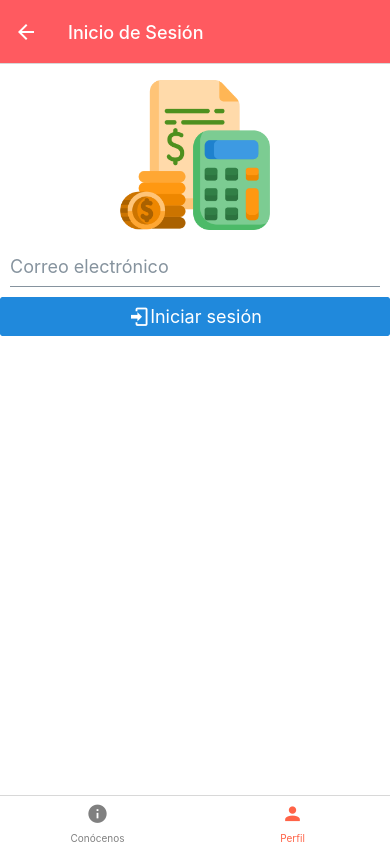
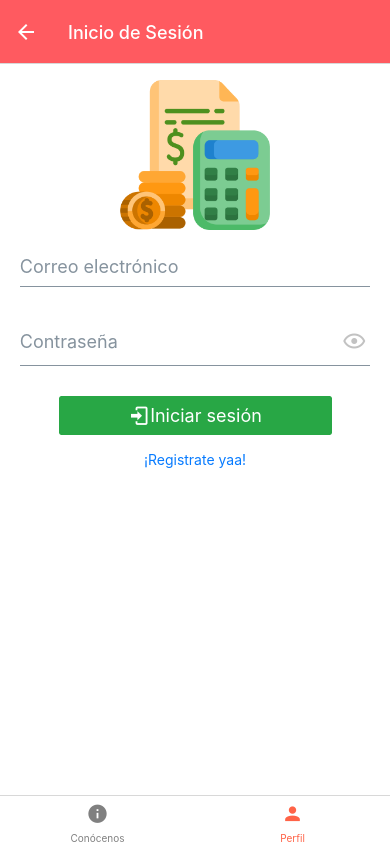
Before and after one commit to MkeBssUni/Finanzas, a React Native app: screen /loginStack in a window 390 px wide. Built offline with nearby package versions, Linux system fonts and the light colour scheme.

Commit message:
Subiendo 16/02/23

```diff
--- a/App.js
+++ b/App.js
@@ -1,24 +1,9 @@
-import { StatusBar } from 'expo-status-bar';
-import { StyleSheet, Text, View } from 'react-native';
-import { Button } from '@rneui/themed';
-import Login from './modules/auth/adapters/screens/Login';
+import { StyleSheet} from 'react-native';
 import Navigation from './config/navigation/Navigation';
-import { initializeApp } from "firebase/app";
+import {app} from './config/utils/firebase'
+
 
 export default function App() {
-
-  const firebaseConfig = {
-    apiKey: "AIzaSyBhW8N52RyUL2GvReJJfJ-ZtW3_OQM49Vg",
-    authDomain: "finanzas-f41fa.firebaseapp.com",
-    projectId: "finanzas-f41fa",
-    storageBucket: "finanzas-f41fa.appspot.com",
-    messagingSenderId: "481788418291",
-    appId: "1:481788418291:web:9075105e550789a455bf86"
-  };
-
-  // Initialize Firebase
-  const app = initializeApp(firebaseConfig);
-
   return (
     <Navigation/>
   );
--- a/config/stack/ProfileStack.js
+++ b/config/stack/ProfileStack.js
@@ -8,7 +8,7 @@ const Stack = createNativeStackNavigator();
 export default function ProfileStack() {
   return (
     <Stack.Navigator
-        initialRouteName='userGuestStack'
+        //initialRouteName='userGuestStack'
         screenOptions={{
             headerMode: 'screen',
             headerTintColor: 'white',
--- /dev/null
+++ b/config/utils/firebase.js
@@ -0,0 +1,12 @@
+import { initializeApp } from "firebase/app";
+
+const firebaseConfig = {
+    apiKey: "AIzaSyBhW8N52RyUL2GvReJJfJ-ZtW3_OQM49Vg",
+    authDomain: "finanzas-f41fa.firebaseapp.com",
+    projectId: "finanzas-f41fa",
+    storageBucket: "finanzas-f41fa.appspot.com",
+    messagingSenderId: "481788418291",
+    appId: "1:481788418291:web:9075105e550789a455bf86"
+  };
+
+  export const app = initializeApp(firebaseConfig);
--- /dev/null
+++ b/kernel/components/Loading.js
@@ -0,0 +1,47 @@
+import { StyleSheet, Text, View, ActivityIndicator} from 'react-native'
+import React from 'react'
+import { Overlay } from '@rneui/base'
+
+export default function Loading(props) {
+    const {show, text} = props;
+  return (
+    <Overlay
+    isVisible={show}
+    windowsBackgroundColor= 'rgb(0,0,0,0.5)'
+    overlayBackgroundColor='transparent'
+    overlayStyle={styles.overlay}
+    >
+        <View style={styles.container} >
+            <ActivityIndicator
+            size='large'
+            color='#007bfa'
+            />
+            {text && <Text style={styles.text} >{text}</Text>}
+        </View>
+    </Overlay>
+  )
+}
+
+const styles = StyleSheet.create({
+    overlay:{
+        height:160,
+        width:250,
+        backgroundColor:'#fff',
+        borderColor:'#fff',
+        borderWidth:2,
+        borderRadius:10,
+        justifyContent:'center',
+        alignItems:'center',
+    },
+    container:{
+        flex:1,
+        justifyContent:'center',
+        alignItems:'center',
+    },
+    text:{
+        color: '#007bfa',
+        textTransform: 'uppercase',
+        marginTop: 10,
+        textAlign: 'center',
+    },
+})
--- a/modules/auth/adapters/screens/Login.js
+++ b/modules/auth/adapters/screens/Login.js
@@ -1,58 +1,136 @@
-import { StyleSheet, Text, View, ScrollView } from 'react-native'
-import React, {useState} from 'react'
-import { Input, Button, Image,Icon } from '@rneui/base'
-import { isEmpty } from 'lodash';
+import { StyleSheet, Text, View, ScrollView } from "react-native";
+import React, { useState } from "react";
+import AsyncStorage from '@react-native-async-storage/async-storage';
+import { Input, Button, Image, Icon, color } from "@rneui/base";
+import { isEmpty } from "lodash";
+import Loading from "../../../../kernel/components/Loading";
+import { getAuth, signInWithEmailAndPassword } from "firebase/auth";
 
 export default function Login(props) {
-  const [error, setError] = useState('');
-  const [email, setEmail] = useState('');
-  const [password, setPassword] = useState('');
+  const { navigation } = props;
+  const [error, setError] = useState({email: '', password: ''});
+  const [email, setEmail] = useState("");
+  const [password, setPassword] = useState("");
+  const [showPassword, setShowPassword] = useState(true);
+  const [show, setShow] = useState(false);
+  const auth = getAuth();
+  const [failedSession, setFailedSession] = useState(false);
 
-  const login = ()=>{
-    if(!(isEmpty(email) || isEmpty(password))){
-      console.log("Iniciar sesión")
+  const login = () => {
+    if (!(isEmpty(email) && isEmpty(password))) {
+      setShow(true);
+      setError({email: '', password: 'Usuario o contraseña incorrectos'});
+      signInWithEmailAndPassword(auth, email, password)
+        .then( async (userCredential) => {
+          // Signed in
+          const user = userCredential.user;
+          console.log(user);
+          setShow(false);
+          navigation.navigate("userGuestStack"); //OJOOOOOOOOOOOOOOOOOOOOOOOOOOO
 
-    }else{
-      setError('Campo obligatorio')
+          try {
+            await AsyncStorage.setItem('@session', JSON.stringify(user))
+          } catch (e) {
+            console.log("error al guardar la sesion", e);
+          }
+
+        })
+        .catch((error) => {
+          setShow(false);
+          const errorCode = error.code;
+          const errorMessage = error.message;
+
+          // ..
+        });
+    } else {
+      setError({email: 'El email es obligatorio', password: 'La contraseña es obligatoria'});
     }
-  }
+  };
   return (
     <View style={styles.container}>
       <ScrollView>
         <Image
-          source={require('../../../../assets/presupuesto.png')}
-          resizeMode='contain'
+          source={require("../../../../assets/presupuesto.png")}
+          resizeMode="contain"
           style={styles.logotype}
         />
         <Input
-          placeholder='Correo electrónico'
-          keyboardType='email-address'
+          placeholder="Correo electrónico"
+          keyboardType="email-address"
+          autoCapitalize="none"
           containerStyle={styles.input}
-          onChange={(event) =>setEmail(event.nativeEvent.text) } //Seteamos el email
-          errorMessage={error}
+          onChange={(event) => setEmail(event.nativeEvent.text)} //Seteamos el email
+          errorMessage={error.email}
+        />
+        <Input
+          placeholder="Contraseña"
+          containerStyle={styles.input}
+          onChange={(event) => setPassword(event.nativeEvent.text)} //Seteamos el password
+          secureTextEntry={showPassword}
+          rightIcon={
+            <Icon
+              type="material-community"
+              name={showPassword ? "eye-outline" : "eye-off-outline"}
+              color="#c2c2c2"
+              onPress={() => setShowPassword(!showPassword)}
+            />
+          }
+          errorMessage={error.password}
         />
         <Button
-          title='Iniciar sesión'
+          title="Iniciar sesión"
           icon={
-          <Icon type='material-community' name='login' size={22} color='#fff'/>
-        }
-        onPress={login}
+            <Icon
+              type="material-community"
+              name="login"
+              size={22}
+              color="#fff"
+            />
+          }
+          buttonStyle={styles.btnSuccess}
+          containerStyle={styles.btnContainer}
+          onPress={login}
         />
+        <Text
+          style={styles.createAccount}
+          onPress={() => console.log("vamooos")}
+        >
+          ¡Registrate yaa!
+        </Text>
+        <Loading show={show} text="Iniciando Sesión, awanta ya casi" />
       </ScrollView>
     </View>
-  )
+  );
 }
 
 const styles = StyleSheet.create({
-  container:{
-    backgroundColor: '#FFF',
-    height: '100%',
+  container: {
+    backgroundColor: "#FFF",
+    height: "100%",
   },
-  logotype:{
-    width: '100%',
+  logotype: {
+    width: "100%",
     height: 150,
     marginTop: 16,
-    marginBottom:16,
-
+    marginBottom: 16,
   },
-})
+  input: {
+    width: "95%",
+    marginBottom: 20,
+    alignSelf: "center",
+  },
+  btnSuccess: {
+    color: "#fff",
+    backgroundColor: "#28A745",
+  },
+  btnContainer: {
+    width: "70%",
+    flex: 1,
+    alignSelf: "center",
+  },
+  createAccount: {
+    color: "#077bff",
+    marginTop: 16,
+    alignSelf: "center",
+  },
+});
--- a/modules/profile/adapters/screens/Profile.js
+++ b/modules/profile/adapters/screens/Profile.js
@@ -1,12 +1,40 @@
-import { StyleSheet, Text, View } from 'react-native'
-import React from 'react'
+import { StyleSheet } from "react-native";
+import React, { useEffect, useState } from "react";
+import AsyncStorage from '@react-native-async-storage/async-storage';
+import Loading from "../../../../kernel/components/Loading";
+import UserGuest from "../../../about/adapters/screens/UserGuest";
+import { getAuth, onAuthStateChanged } from "firebase/auth";
+import { async } from "@firebase/util";
+import UserLogged from "./UserLogged";
+import { useNavigation } from "@react-navigation/native";
 
+
+//useEffect va despues de la renderizacion
 export default function Profile() {
-  return (
-    <View>
-      <Text>Profile Component</Text>
-    </View>
-  )
+  const auth = getAuth();
+  const navigation=useNavigation();
+  const [user, setUser] = useState(null);
+
+  useEffect(() => {
+    (async ()=>{
+      try {
+        const value = await AsyncStorage.getItem('@session')
+        console.log("session: "+value)
+        if(value !== null) {
+          setUser(true);
+        }else{
+          setUser(false);
+        }
+      } catch(e) {
+        console.log("error al obtener la sesion", e);
+
+      }
+    })()
+  }, []);
+
+  if(user===null) return <Loading />;
+  return user ? <UserLogged /> : <UserGuest navigation={navigation}/>; //Si el usuario esta logueado, muestra el componente UserLogged, sino, muestra el componente UserGuest
+
 }
 
-const styles = StyleSheet.create({})
+const styles = StyleSheet.create({});
--- /dev/null
+++ b/modules/profile/adapters/screens/UserLogged.js
@@ -0,0 +1,12 @@
+import { StyleSheet, Text, View } from 'react-native'
+import React from 'react'
+
+export default function UserLogged() {
+  return (
+    <View>
+      <Text>UserLogged</Text>
+    </View>
+  )
+}
+
+const styles = StyleSheet.create({})
--- a/package.json
+++ b/package.json
@@ -21,7 +21,8 @@
     "react": "18.1.0",
     "react-native": "0.70.5",
     "react-native-safe-area-context": "4.4.1",
-    "react-native-screens": "~3.18.0"
+    "react-native-screens": "~3.18.0",
+    "@react-native-async-storage/async-storage": "~1.17.3"
   },
   "devDependencies": {
     "@babel/core": "^7.12.9"
```
Also changed, not shown: 1 other file (tests, documents, lock files or other folders).
